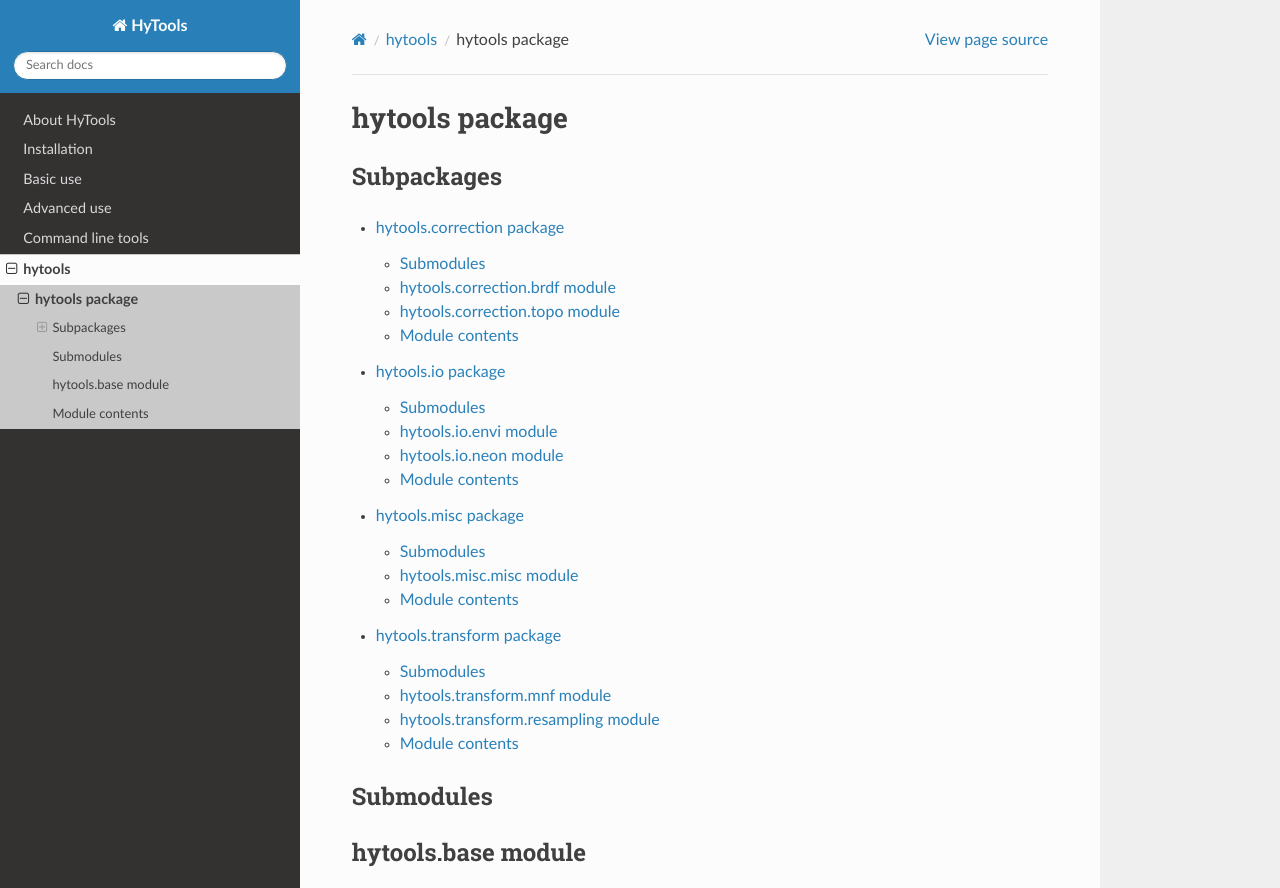
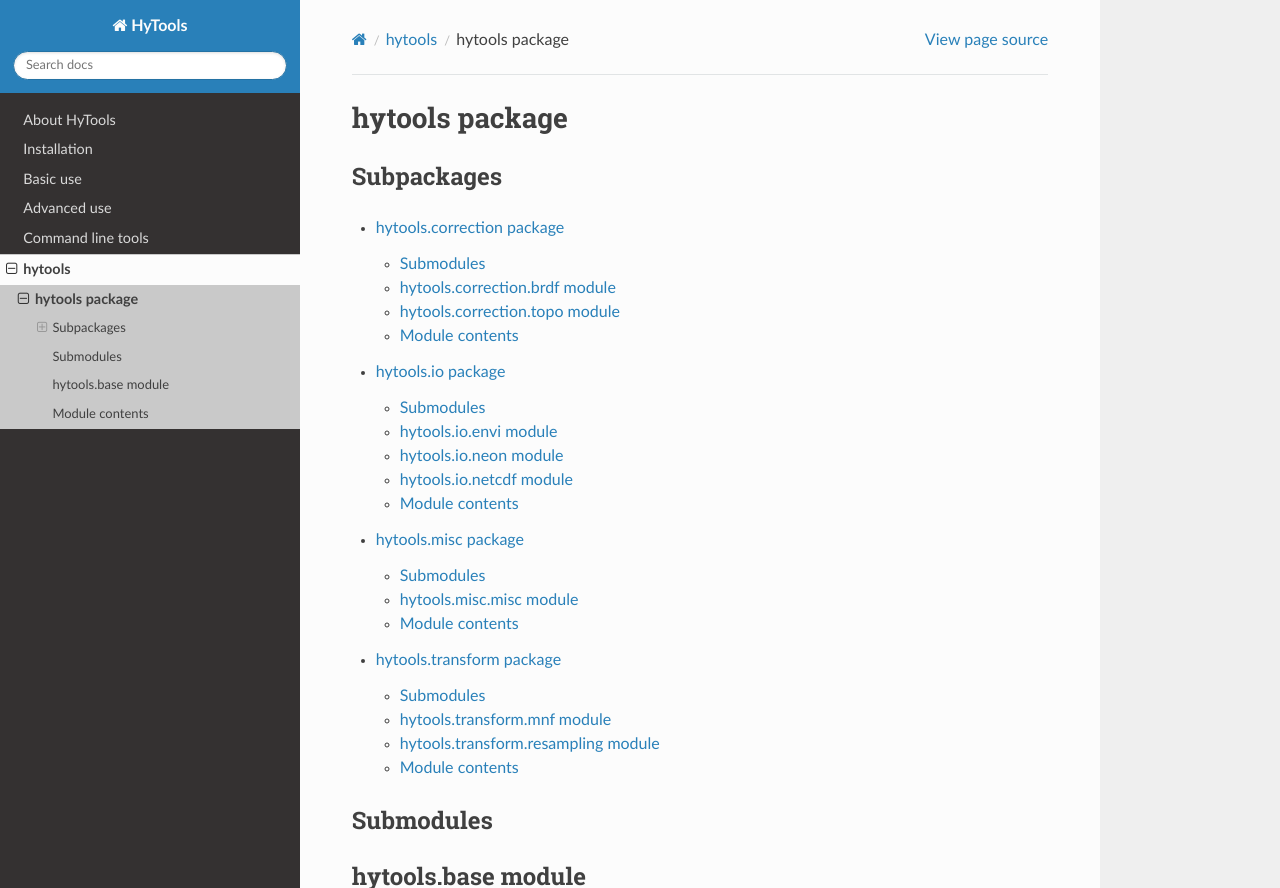
Before and after one commit to EnSpec/hytools, a Sphinx documentation site: the page built from docs/source/hytools.rst, in a window 1280 px wide and 1385 px high, cut to the strip 0-888 px from the top of the window. Built offline with Sphinx 7.4.7 and the Read the Docs theme 3.1.0, drawn with Linux system fonts in a browser that asks for light colours.

```diff
--- a/docs/source/basics.rst
+++ b/docs/source/basics.rst
@@ -8,7 +8,7 @@
 Loading images
 ==============
 
-HyTools includes options for loading both ENVI formatted binary files
+HyTools includes options for loading both ENVI formatted binary files, NASA NetCDF files,
 and NEON AOP HDF files.
 
 .. code-block:: python
@@ -88,7 +88,7 @@ Next cycle through the image line by line until complete:
 Writing data
 ============
 
-Currently writing is only supported for ENVI files, however data from
+Currently writing is only supported for ENVI files and NetCDF files, however data from
 NEON hdf files can be easy written to ENVI format using builtin
 functions.
 
--- a/docs/source/hytools.io.rst
+++ b/docs/source/hytools.io.rst
@@ -20,6 +20,14 @@ hytools.io.neon module
    :undoc-members:
    :show-inheritance:
 
+hytools.io.netcdf module
+----------------------
+
+.. automodule:: hytools.io.netcdf
+   :members:
+   :undoc-members:
+   :show-inheritance:
+
 Module contents
 ---------------
 
--- a/setup.py
+++ b/setup.py
@@ -16,5 +16,5 @@ setup(
                       'ray',
                       'scikit-learn',
                       'scipy'],
-    python_requires='>=3.9'
+    python_requires='>3.9'
     )
```
